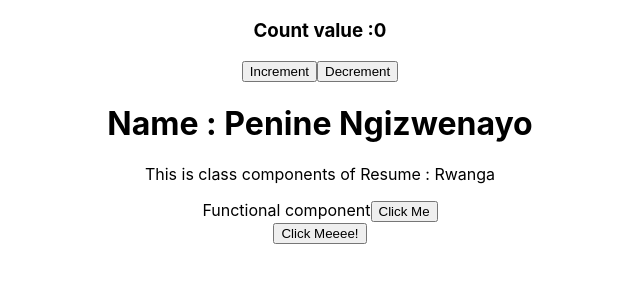
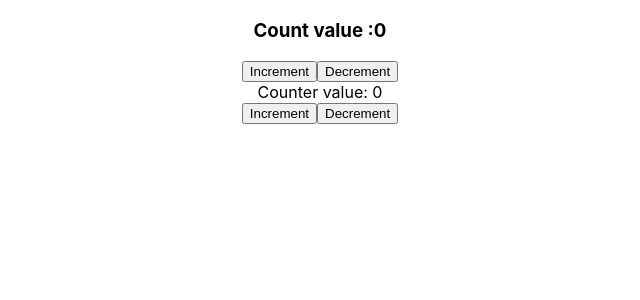
Before and after one commit to peninah98/react-basic, a React (Create React App) app: page / in a window 1280 px wide. Shown: the top 300 px of the page, without its empty margins (320-960 px from the left). Built offline with nearby package versions, Linux system fonts and the light colour scheme.

Commit message:
React Basics

```diff
--- a/src/App.js
+++ b/src/App.js
@@ -8,6 +8,7 @@ import Counter from './components/Counter';
 import Resume from './components/Resume';
 import FunctionEvent from './components/FunctionEvents';
 import ClassEvent from './components/ClassEvent';
+import FunctionalComponent from './components/FunctionaCounter';
 
 function App() {
   return (
@@ -20,11 +21,14 @@ function App() {
       <p>Rwanda is a country of thousands hills</p>
      </Profile>
      <Song playList = "I love rock musics" favourites = "Gospel"/> */}
-     <Counter></Counter>
-     <Profile name ="Penine" lastname = 'Ngizwenayo'></Profile>
+     {/*
+     {/* <Profile name ="Penine" lastname = 'Ngizwenayo'></Profile>
      <Resume category = 'Rwanga'></Resume>
      <FunctionEvent></FunctionEvent>
      <ClassEvent/>
+     <FunctionalComponent/> */}
+     <Counter></Counter>
+     <FunctionalComponent/>
 
     </div>
   );
--- /dev/null
+++ b/src/components/FunctionaCounter.js
@@ -0,0 +1,28 @@
+import { useState } from "react"
+
+function FunctionalComponent(){
+    const [counter,setCounter] = useState(0)
+    const [name,setName] = useState('Gasangwa')
+
+    const increment = () =>{
+        setCounter(counter + 1)
+    }
+    const decrement = () =>{
+        setCounter(counter - 1)
+    }
+
+    // const naming = () =>{
+    //     setName(name + 'How are you')
+    // }
+    return <div>
+        <div>Counter value: {counter}</div>
+        <div>
+            <button onClick={increment}>Increment</button>
+            <button onClick={decrement}>Decrement</button>
+        </div>
+
+    </div>
+}
+
+
+export default FunctionalComponent
```
